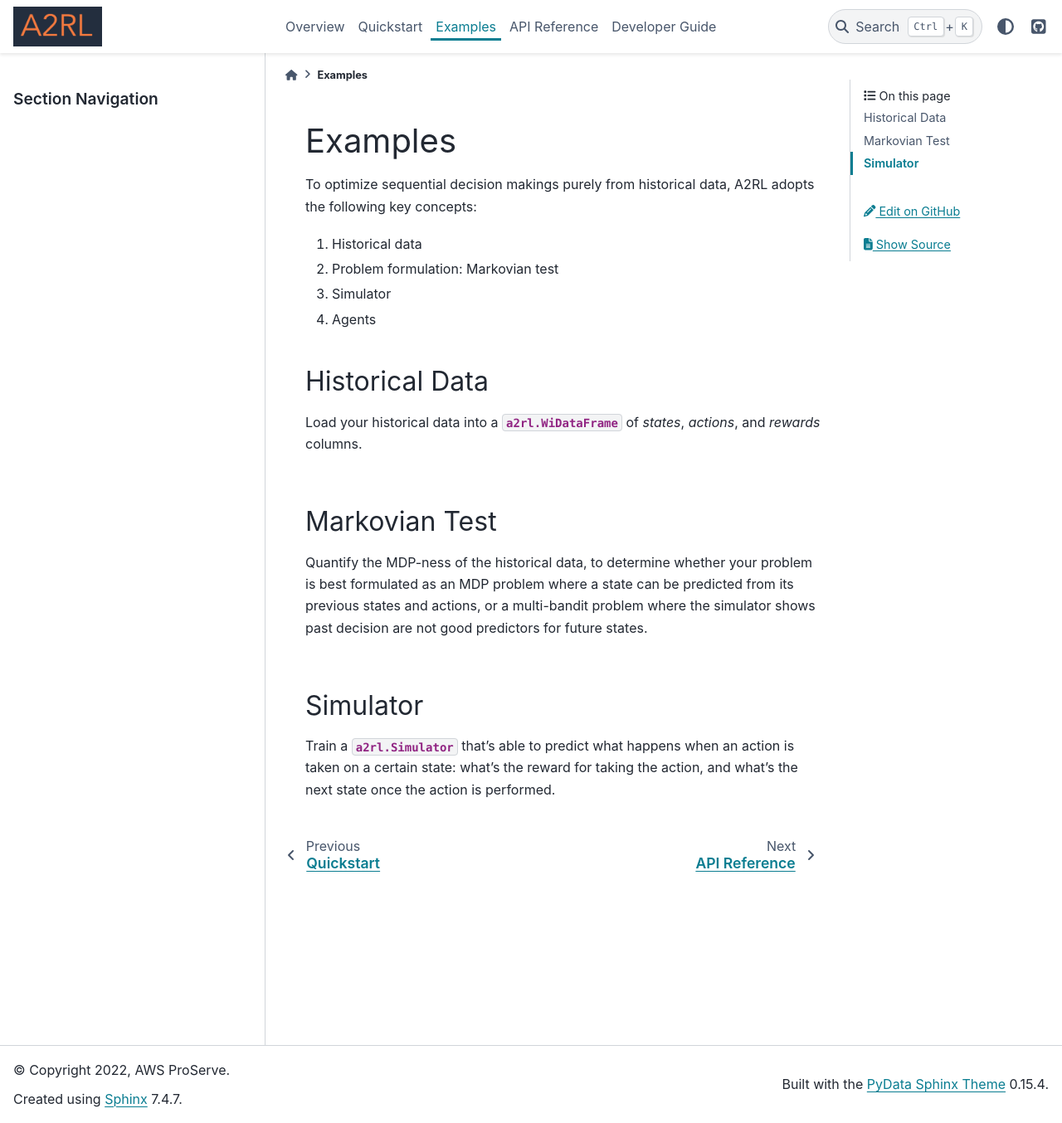
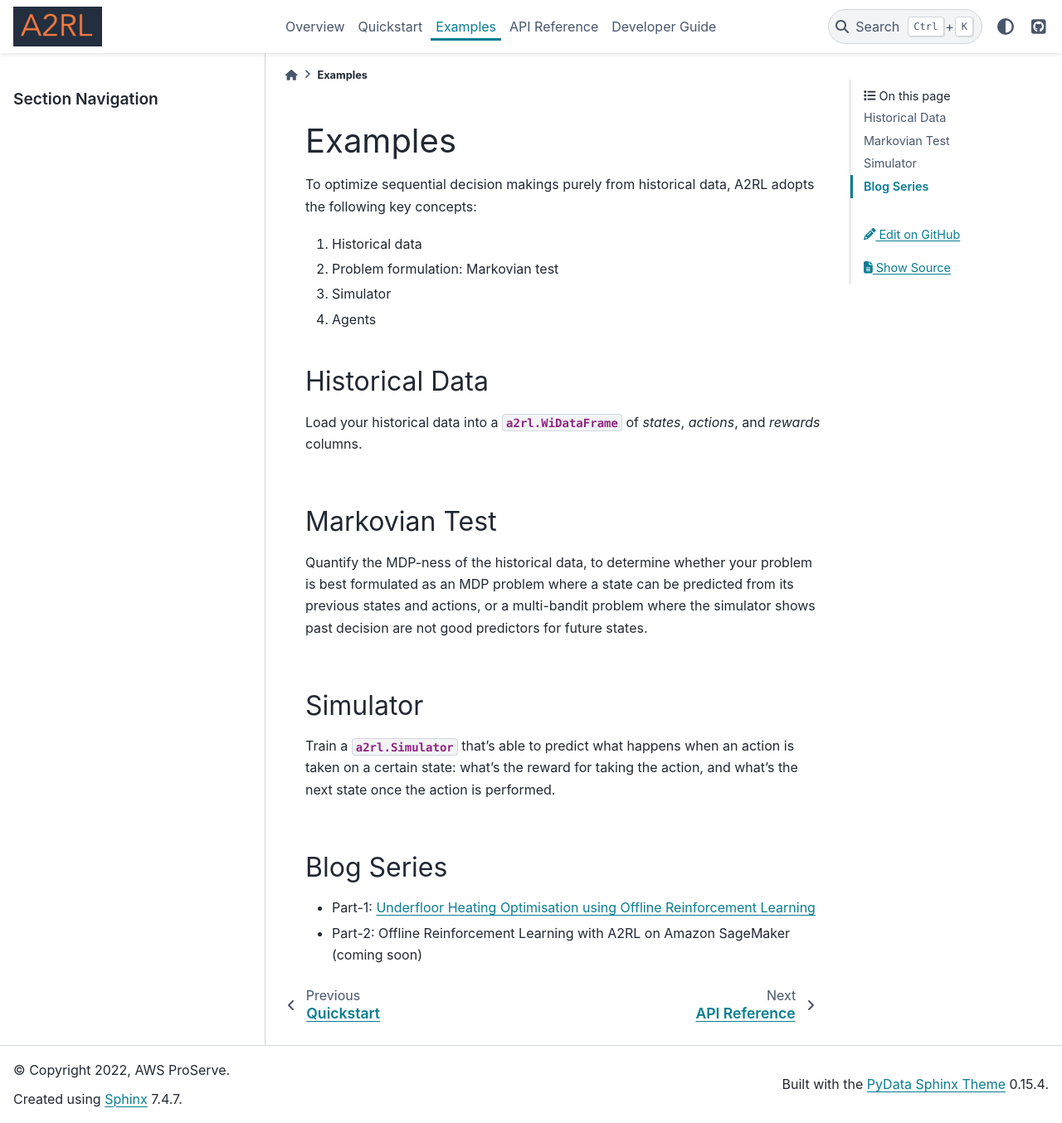
Before and after one commit to awslabs/amazon-accessible-rl-sdk, a Sphinx documentation site: the page built from docs/example.rst, in a window 1280 px wide and 1354 px high. Shown: the whole window at 83% size. Built offline with Sphinx 7.4.7 and the PyData theme 0.15.4, drawn with Linux system fonts in a browser that asks for light colours; pages that are not in the unit, such as notebooks, are missing from menus.

Commit message:
Add links to blog series to documentation

```diff
--- a/docs/example.rst
+++ b/docs/example.rst
@@ -12,8 +12,8 @@ key concepts:
 Historical Data
 ---------------
 
-Load your historical data into a :class:`a2rl.WiDataFrame` of *states*,
-*actions*, and *rewards* columns.
+Load your historical data into a :class:`a2rl.WiDataFrame` of *states*, *actions*, and *rewards*
+columns.
 
 .. nbgallery::
 
@@ -35,9 +35,9 @@ states.
 Simulator
 ---------
 
-Train a :class:`a2rl.Simulator` that's able to predict what happens
-when an action is taken on a certain state: what's the reward for taking the action, and what's
-the next state once the action is performed.
+Train a :class:`a2rl.Simulator` that's able to predict what happens when an action is taken on a
+certain state: what's the reward for taking the action, and what's the next state once the action is
+performed.
 
 .. nbgallery::
 
@@ -45,3 +45,10 @@ the next state once the action is performed.
     auto-notebooks/backtest
     auto-notebooks/planner_byo_example
     auto-notebooks/planner_loon_example
+
+Blog Series
+-----------
+
+- Part-1: `Underfloor Heating Optimisation using Offline Reinforcement Learning <https://medium.com/@yapweiyih/underfloor-heating-optimisation-using-offline-reinforcement-learning-44f7747f4d6f>`_
+
+- Part-2: Offline Reinforcement Learning with A2RL on Amazon SageMaker (coming soon)
--- a/requirements-docs.txt
+++ b/requirements-docs.txt
@@ -1,6 +1,5 @@
 sphinx
 
-# Eagerly anticipate fix to broken 'self' toctree entry.
 # https://github.com/pydata/pydata-sphinx-theme/issues/926
 pydata-sphinx-theme!=0.10.1
 
```
Also changed, not shown: other parts of docs/example.rst (+2 -2 lines), README.md (+12 -2 lines).
